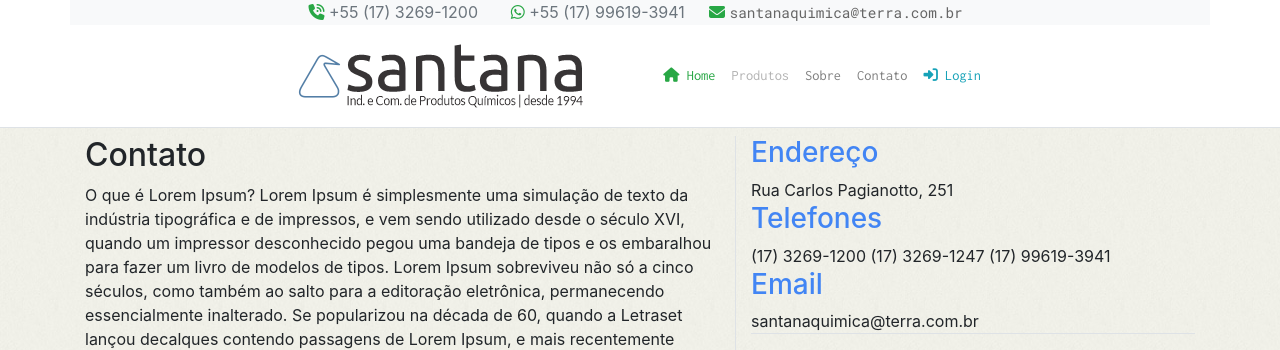
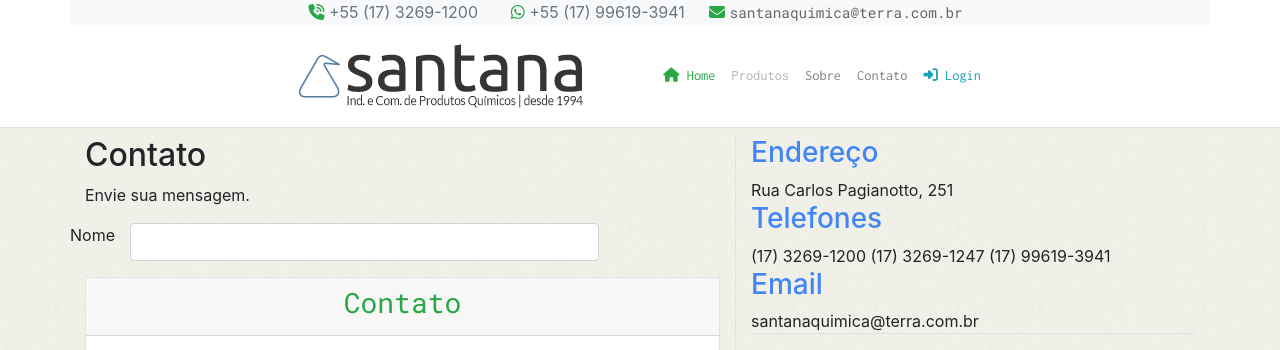
Before and after one commit to jcsj89/santana, a PHP site: template templates/contato.twig in a window 1280 px wide. Shown: the top 350 px of the page. Run offline with PHP 8.4, Linux system fonts and the light colour scheme; the template is opened without the code that fills it, so the values that code supplies are empty; some libraries are stand-ins or nearby versions; some web fonts are replaced.

Commit message:
14.4.20 -c fazendo contato

```diff
--- a/templates/contato.twig
+++ b/templates/contato.twig
@@ -11,10 +11,17 @@
 					</div>
 					<div class="row">
 						<div class="col">
-							O que é Lorem Ipsum?
-Lorem Ipsum é simplesmente uma simulação de texto da indústria tipográfica e de impressos, e vem sendo utilizado desde o século XVI, quando um impressor desconhecido pegou uma bandeja de tipos e os embaralhou para fazer um livro de modelos de tipos. Lorem Ipsum sobreviveu não só a cinco séculos, como também ao salto para a editoração eletrônica, permanecendo essencialmente inalterado. Se popularizou na década de 60, quando a Letraset lançou decalques contendo passagens de Lorem Ipsum, e mais recentemente quando passou a ser integrado a softwares de editoração eletrônica como Aldus PageMaker.
+							<p>Envie sua mensagem.</p>
 						</div>
 					</div>
+					<form action="/mail" method="POST">
+						<div class="row form-group">
+							<label>Nome</label>
+								<div class="col col-sm-9">
+									<input type="text" name="nome" class="form-control">
+								</div>
+						</div>
+					</form >
 					{# --------------------------------------------------------
 		    FORMULÁRIO DE CONTATO
 		    --------------------------------------------------------- #}
@@ -29,13 +36,7 @@ Lorem Ipsum é simplesmente uma simulação de texto da indústria tipográfica
 		    		</div>
 		    		<div class="card-body">
 		    			<div class="form-group">
-		    				{# INPUT NOME #}
-		    				<div class="input-group mb-3">
-		    					<div class="input-group-prepend">
-		    						<div class="input-group-text"><i class="far fa-user text-info"></i></div>
-		    					</div>
-		    					<input type="text" class="form-control" id="nome" name="nome" placeholder="Nome" required>
-		    				</div>
+
 
 		    				{# INPUT EMAIL #}
 		    				<div class="input-group mb-3">
```
